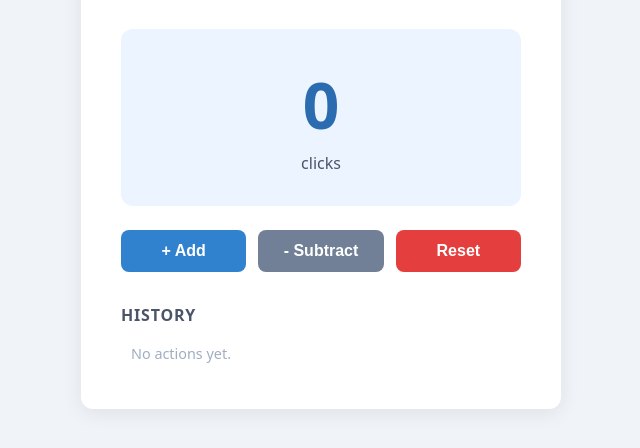
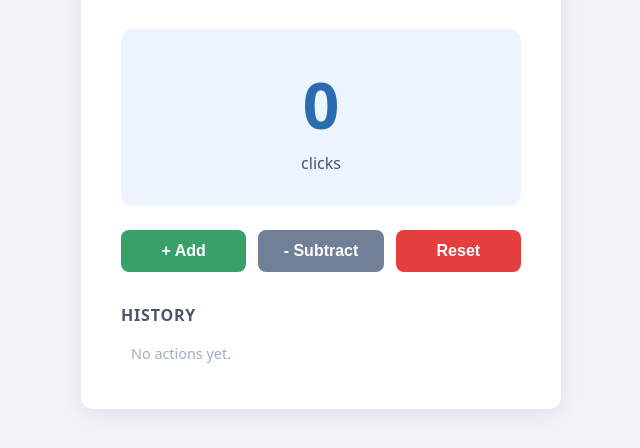
Before and after one commit to karenz-poshmark/git-tutorial, a plain HTML site: page index.html in a window 1280 px wide. Shown: the part 152-600 px from the top of the page, without its empty margins (319-959 px from the left). Drawn offline with Linux system fonts and the light colour scheme.

Commit message:
Make the add button green

```diff
--- a/style.css
+++ b/style.css
@@ -80,7 +80,7 @@ h1 {
   transform: scale(0.97);
 }
 
-.btn-primary  { background: #3182ce; color: white; }
+.btn-primary  { background: #38a169; color: white; }
 .btn-secondary { background: #718096; color: white; }
 .btn-danger   { background: #e53e3e; color: white; }
 
```
